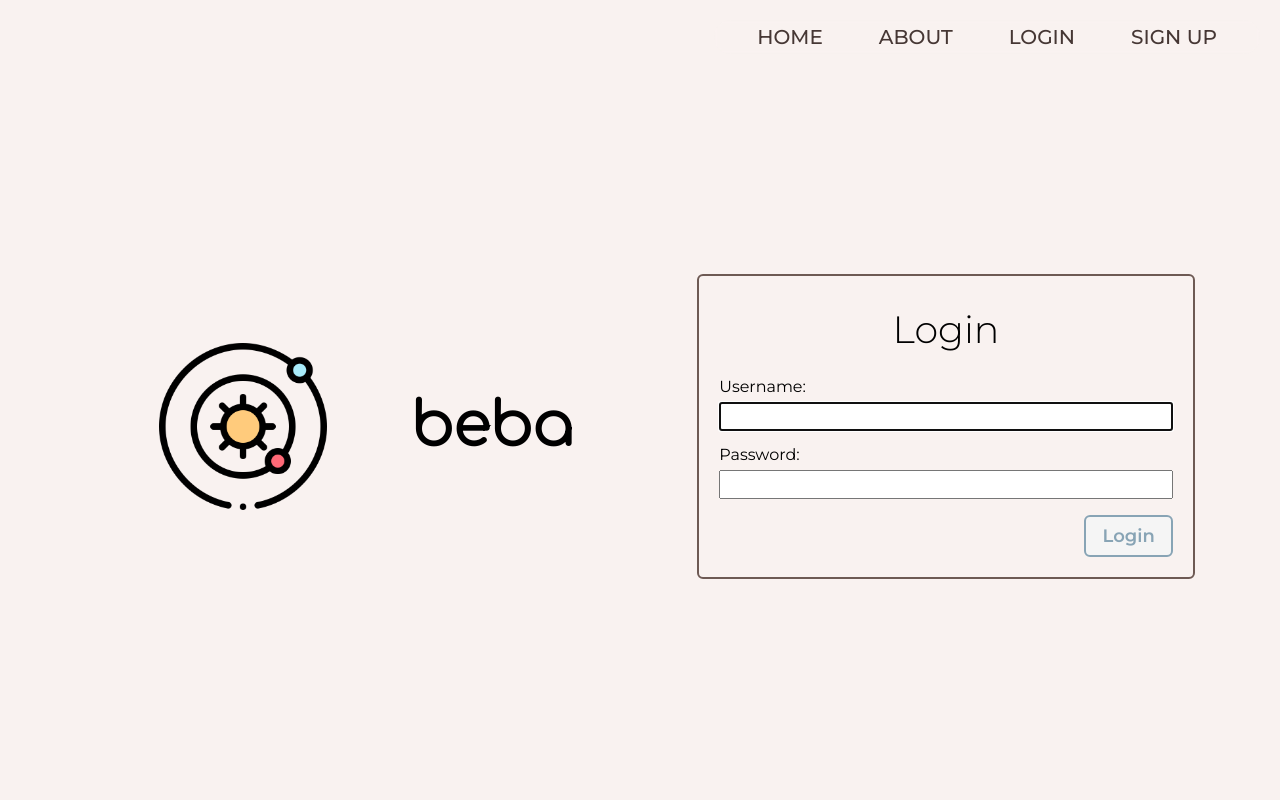
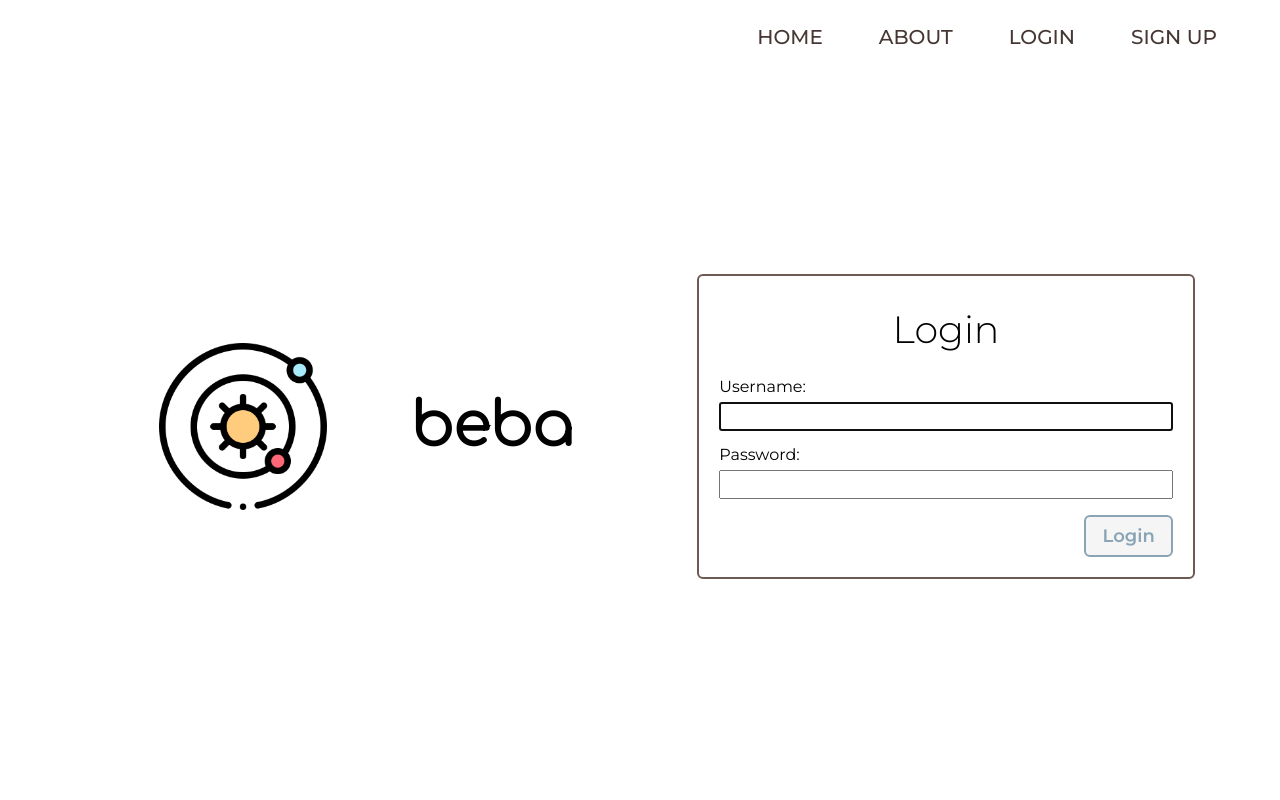
Before and after one commit to berylrb/beba, a Django app: page / in a window 1280 px wide. Run offline with Django 4.2, Linux system fonts and the light colour scheme.

Commit message:
change bg color

```diff
--- a/main_app/static/css/base.css
+++ b/main_app/static/css/base.css
@@ -25,7 +25,6 @@ body {
   display: flex;
   flex-direction: column;
   align-items: center;
-  background-color: #f9f2f0;
   font-family: 'Montserrat', sans-serif;
   min-height: 100vh;
   --nav-bg: rgba(104, 197, 248, .7);
```
